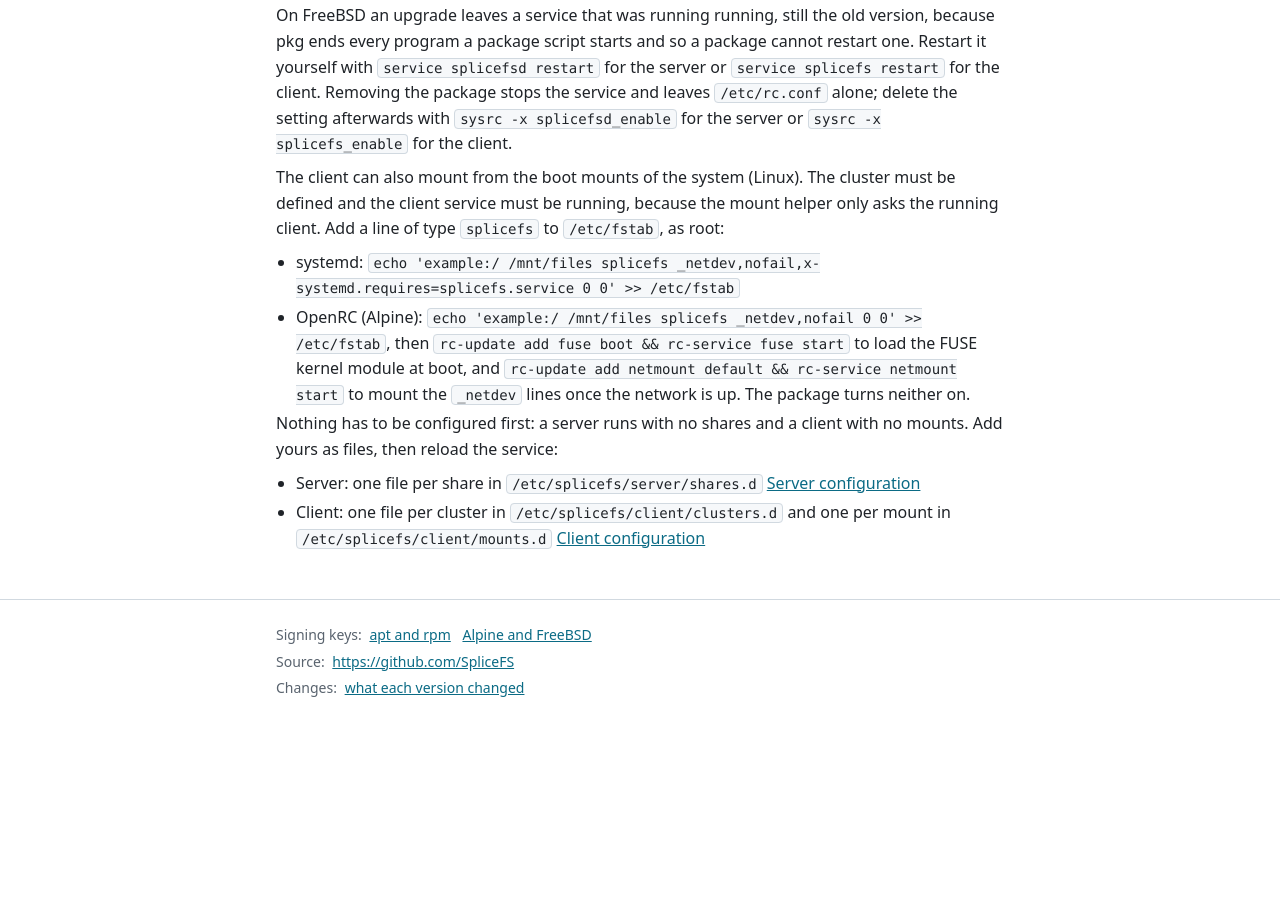
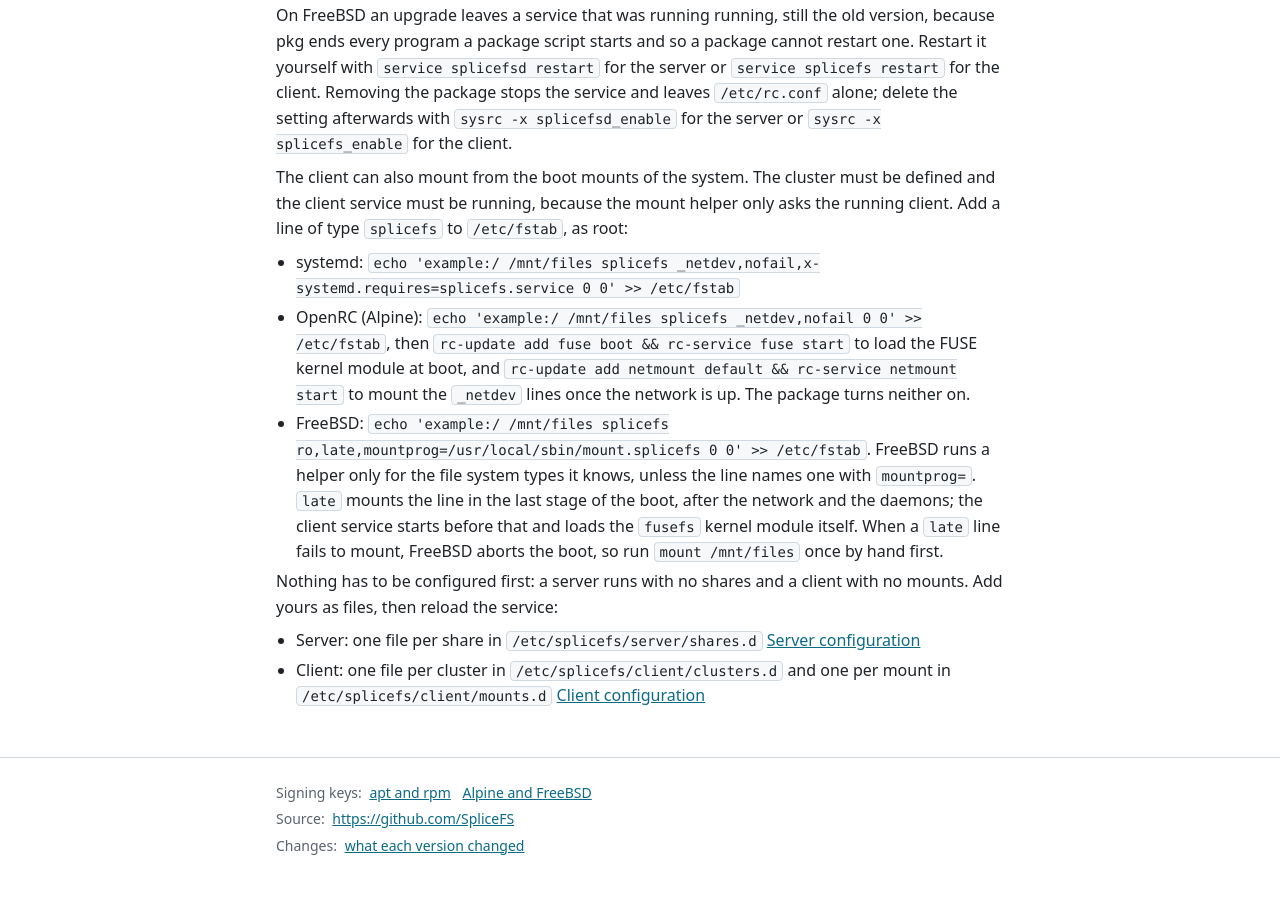
Before and after one commit to SpliceFS/packages, a plain HTML site: page site/index.html in a window 1280 px wide. Shown: the part 5292-6193 px from the top of the page. Before the commit the page ends 6036 px from the top, so only its background shows below. Drawn offline with Linux system fonts and the light colour scheme.

Commit message:
Document the FreeBSD fstab line of the client
The README and the install page show the line with mountprog=, which FreeBSD needs for a type it does not know, and late. The service test keeps both documents on the helper path the package installs.

```diff
--- a/site/index.html
+++ b/site/index.html
@@ -481,10 +481,11 @@ pkg install splicefs-client    # the client
     </ul>
     <p>On Linux an upgrade restarts a service that was running and leaves a stopped one stopped. Removing the package stops the service and turns it off.</p>
     <p>On FreeBSD an upgrade leaves a service that was running running, still the old version, because pkg ends every program a package script starts and so a package cannot restart one. Restart it yourself with <code class="inline">service splicefsd restart</code> for the server or <code class="inline">service splicefs restart</code> for the client. Removing the package stops the service and leaves <code class="inline">/etc/rc.conf</code> alone; delete the setting afterwards with <code class="inline">sysrc -x splicefsd_enable</code> for the server or <code class="inline">sysrc -x splicefs_enable</code> for the client.</p>
-    <p>The client can also mount from the boot mounts of the system (Linux). The cluster must be defined and the client service must be running, because the mount helper only asks the running client. Add a line of type <code class="inline">splicefs</code> to <code class="inline">/etc/fstab</code>, as root:</p>
+    <p>The client can also mount from the boot mounts of the system. The cluster must be defined and the client service must be running, because the mount helper only asks the running client. Add a line of type <code class="inline">splicefs</code> to <code class="inline">/etc/fstab</code>, as root:</p>
     <ul>
       <li>systemd: <code class="inline">echo 'example:/ /mnt/files splicefs _netdev,nofail,x-systemd.requires=splicefs.service 0 0' &gt;&gt; /etc/fstab</code></li>
       <li>OpenRC (Alpine): <code class="inline">echo 'example:/ /mnt/files splicefs _netdev,nofail 0 0' &gt;&gt; /etc/fstab</code>, then <code class="inline">rc-update add fuse boot &amp;&amp; rc-service fuse start</code> to load the FUSE kernel module at boot, and <code class="inline">rc-update add netmount default &amp;&amp; rc-service netmount start</code> to mount the <code class="inline">_netdev</code> lines once the network is up. The package turns neither on.</li>
+      <li>FreeBSD: <code class="inline">echo 'example:/ /mnt/files splicefs ro,late,mountprog=/usr/local/sbin/mount.splicefs 0 0' &gt;&gt; /etc/fstab</code>. FreeBSD runs a helper only for the file system types it knows, unless the line names one with <code class="inline">mountprog=</code>. <code class="inline">late</code> mounts the line in the last stage of the boot, after the network and the daemons; the client service starts before that and loads the <code class="inline">fusefs</code> kernel module itself. When a <code class="inline">late</code> line fails to mount, FreeBSD aborts the boot, so run <code class="inline">mount /mnt/files</code> once by hand first.</li>
     </ul>
     <p>Nothing has to be configured first: a server runs with no shares and a client with no mounts. Add yours as files, then reload the service:</p>
     <ul>
```
Also changed, not shown: 2 other files.
